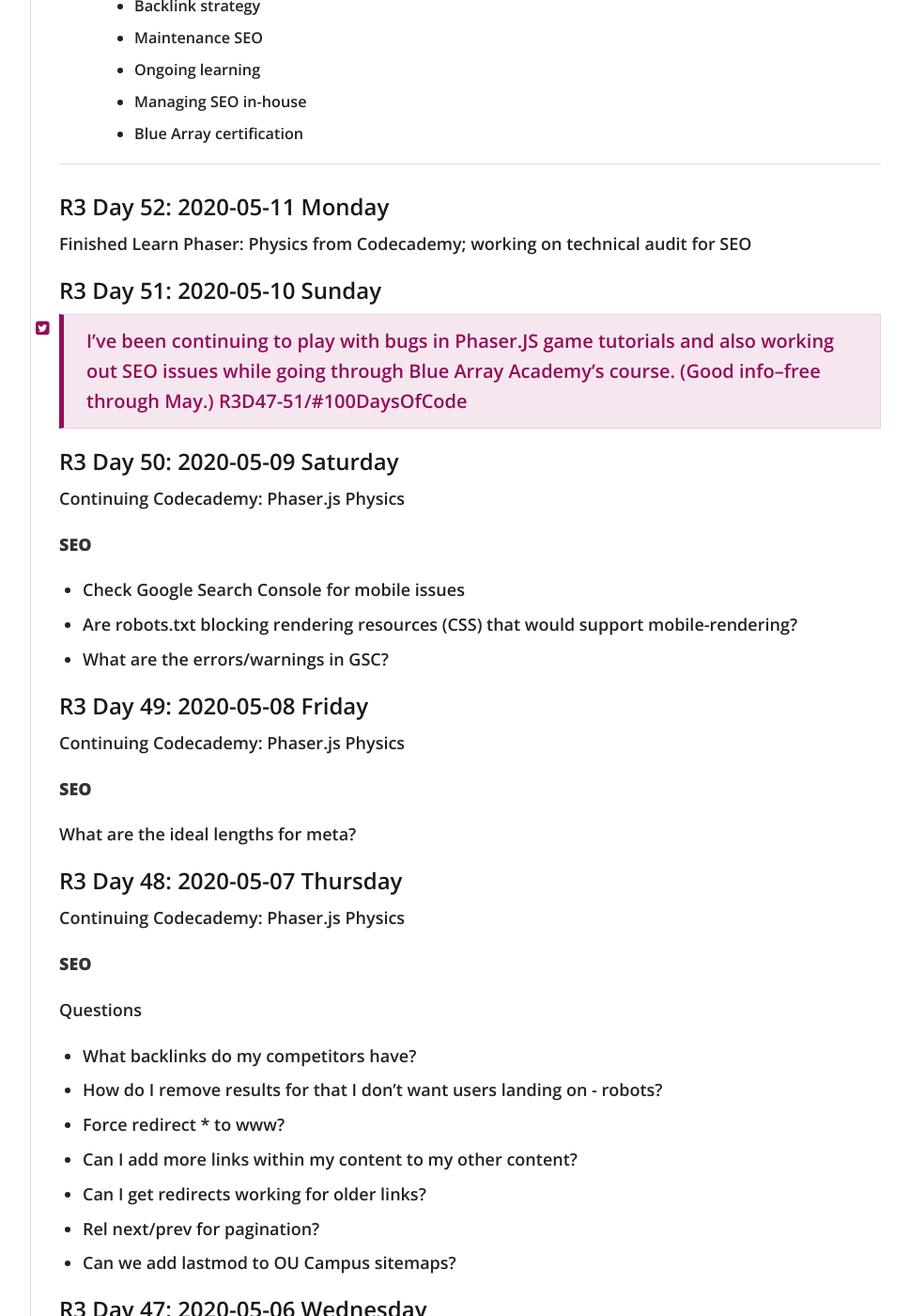
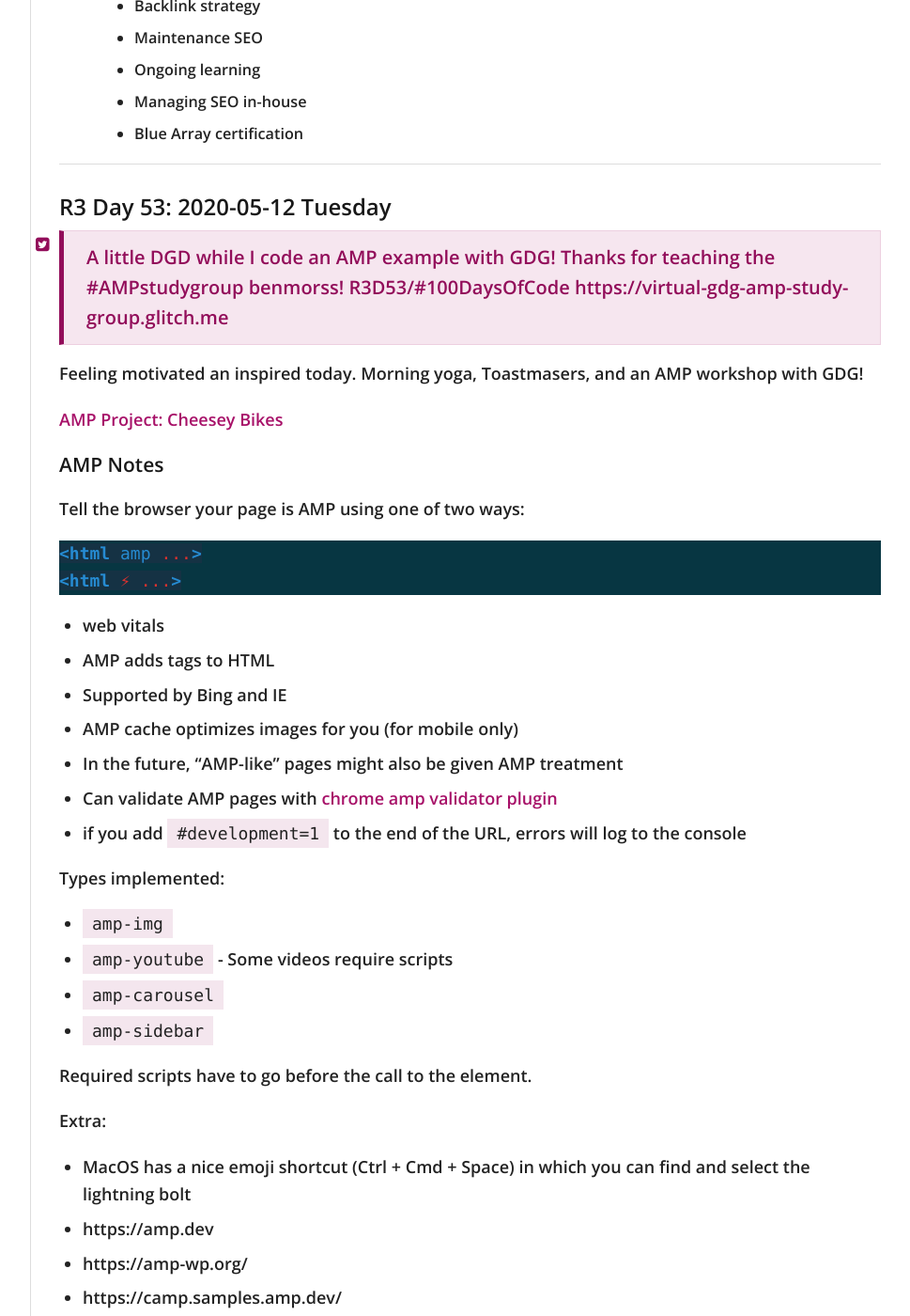
Before and after one commit to virtual/100daysofcode, a Jekyll site: the page built from index.md, in a window 1280 px wide and 1400 px high, scrolled down 3191 px. Shown: the whole window at 94% size, without its empty margins (272-1241 px from the left). Built offline with Jekyll 4.4.1, drawn with Linux system fonts in a browser that asks for light colours; nearby versions of some CDN libraries; our own code applies the rules of GitHub Pages for plain Markdown files; some of the changed text lies outside the part shown.

Commit message:
amp workshop r3d53

````diff
--- a/index.md
+++ b/index.md
@@ -103,6 +103,48 @@
 
 ----------
 
+## R3 Day 53: 2020-05-12 Tuesday
+
+> A little DGD while I code an AMP example with GDG! Thanks for teaching the #AMPstudygroup
+benmorss! R3D53/#100DaysOfCode https://virtual-gdg-amp-study-group.glitch.me
+
+Feeling motivated an inspired today. Morning yoga, Toastmasers, and an AMP workshop with GDG!
+
+[AMP Project: Cheesey Bikes](https://virtual-gdg-amp-study-group.glitch.me/)
+
+### AMP Notes
+
+Tell the browser your page is AMP using one of two ways:
+
+```html
+<html amp ...>
+<html ⚡ ...>
+```
+
+- web vitals
+- AMP adds tags to HTML
+- Supported by Bing and IE
+- AMP cache optimizes images for you (for mobile only)
+- In the future, "AMP-like" pages might also be given AMP treatment
+- Can validate AMP pages with [chrome amp validator plugin](https://chrome.google.com/webstore/detail/amp-validator/nmoffdblmcmgeicmolmhobpoocbbmknc/related?hl=en)
+- if you add `#development=1` to the end of the URL, errors will log to the console
+
+Types implemented:
+- `amp-img`
+- `amp-youtube` - Some videos require scripts
+- `amp-carousel`
+- `amp-sidebar`
+
+Required scripts have to go before the call to the element.
+
+Extra:
+
+- MacOS has a nice emoji shortcut (Ctrl + Cmd + Space) in which you can find and select the lightning bolt
+- https://amp.dev
+- https://amp-wp.org/
+- https://camp.samples.amp.dev/
+- https://amp.dev/documentation/courses/
+
 ## R3 Day 52: 2020-05-11 Monday
 
 Finished Learn Phaser: Physics from Codecademy; working on technical audit for SEO
````
